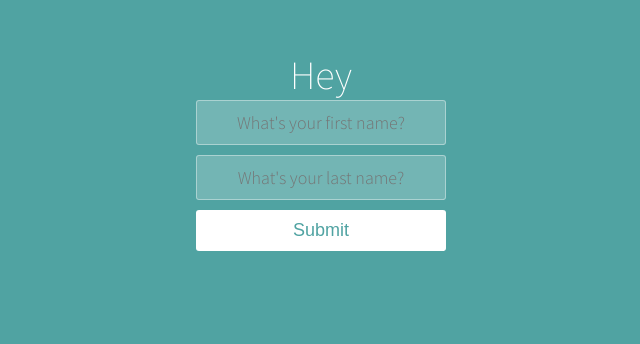
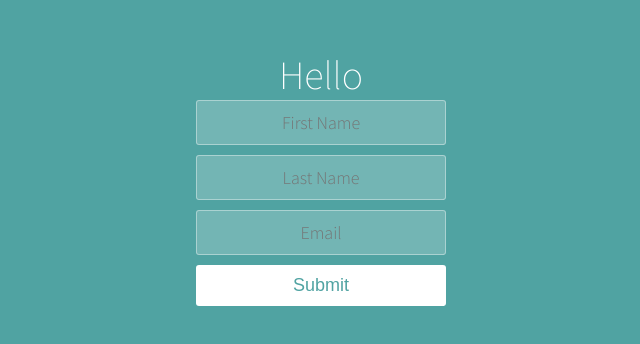
Before and after one commit to htcongvn/react-learning, a React (Create React App) app: page / in a window 1280 px wide. Shown: the part 158-502 px from the top of the page, without its empty margins (319-959 px from the left). Built offline with nearby package versions, Linux system fonts and the light colour scheme.

Commit message:
Complex State Pratice

```diff
--- a/src/components/App.jsx
+++ b/src/components/App.jsx
@@ -1,73 +1,67 @@
 import React, { useState } from "react";
 
 function App() {
-  const [isMouseOver, setIsMouseOver] = useState(false);
-  const [fullName, setFullName] = useState({
+  const [contact, setContact] = useState({
     fName: "",
     lName: "",
+    email: "",
   });
 
-  function handleClick(event) {
-    console.log(fullName);
-
-    event.preventDefault();
-  }
-
-  function handleMouseOver() {
-    setIsMouseOver(true);
-  }
-
-  function handleMouseOut() {
-    setIsMouseOver(false);
-  }
-
-  function handleFullNameChange(event) {
+  function handleChange(event) {
     const { name, value } = event.target;
-    console.log(name, value);
-
-    setFullName((prevFullName) => {
+    setContact((prevContact) => {
       if (name === "fName") {
         return {
           fName: value,
-          lName: prevFullName.lName,
+          lName: prevContact.lName,
+          email: prevContact.email,
         };
       } else if (name === "lName") {
         return {
-          fName: prevFullName.fName,
+          fName: prevContact.fName,
           lName: value,
+          email: prevContact.email,
+        };
+      } else if (name === "email") {
+        return {
+          fName: prevContact.fName,
+          lName: prevContact.lName,
+          email: value,
         };
       }
     });
   }
 
+  function handleClick(event) {
+    event.preventDefault();
+  }
+
   return (
     <div className="container">
       <h1>
-        Hey {fullName.fName} {fullName.lName}
+        Hello {contact.fName} {contact.lName}
       </h1>
-      <form onSubmit={handleClick}>
+      <p>{contact.email}</p>
+      <form>
         <input
           name="fName"
-          type="text"
-          placeholder="What's your first name?"
-          onChange={handleFullNameChange}
-          value={fullName.fName}
+          placeholder="First Name"
+          onChange={handleChange}
+          value={contact.fName}
         />
         <input
           name="lName"
-          type="text"
-          placeholder="What's your last name?"
-          onChange={handleFullNameChange}
-          value={fullName.lName}
+          placeholder="Last Name"
+          onChange={handleChange}
+          value={contact.lName}
         />
-        <button
-          style={{ backgroundColor: isMouseOver ? "black" : "white" }}
-          type="submit"
-          onMouseOver={handleMouseOver}
-          onMouseOut={handleMouseOut}
-        >
-          Submit
-        </button>
+        <input
+          name="email"
+          placeholder="Email"
+          onChange={handleChange}
+          value={contact.email}
+        />
+        <button onClick={handleClick}>Submit</button>
       </form>
     </div>
   );
```
Also changed, not shown: src/index.js (+10 -1 lines).
